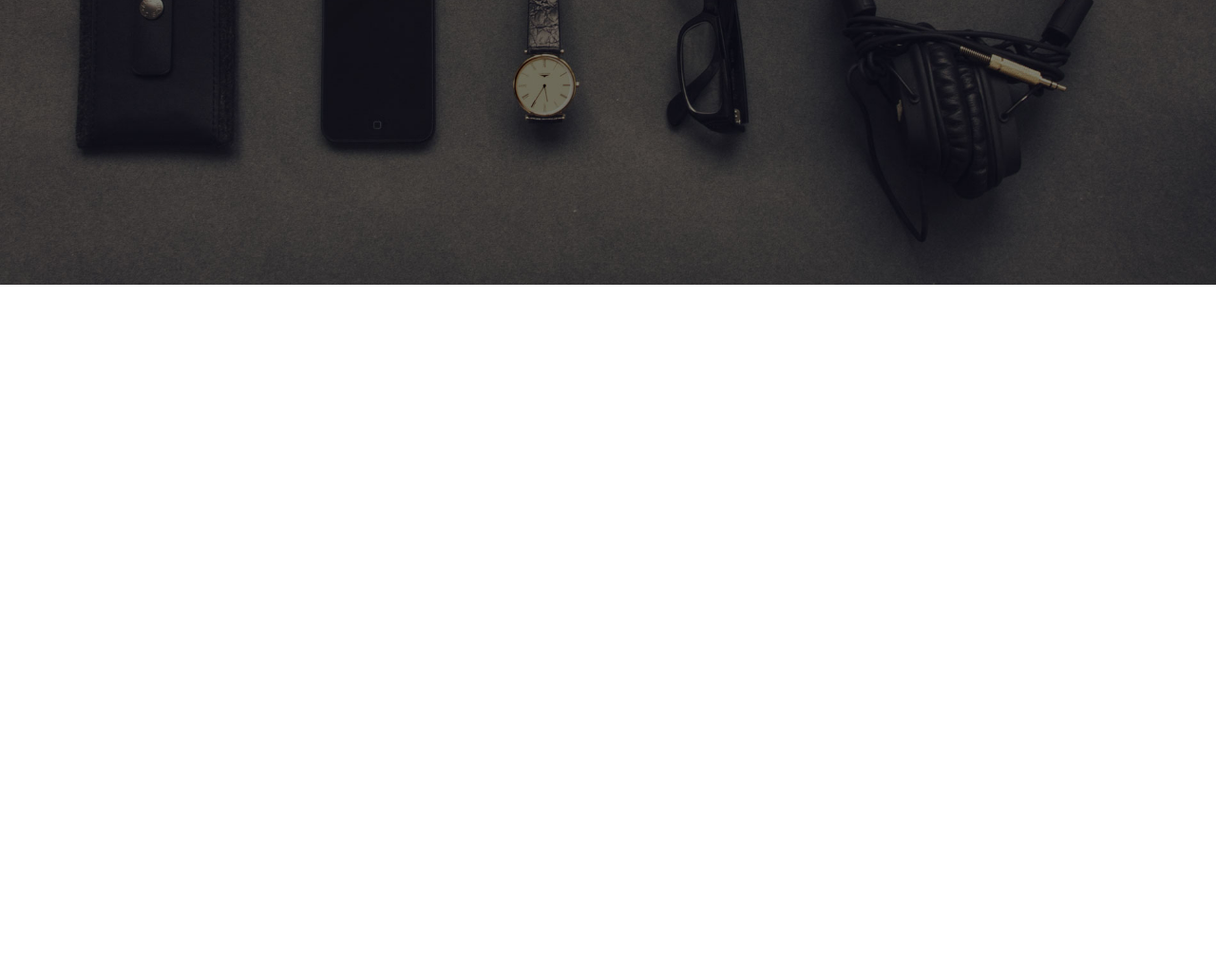
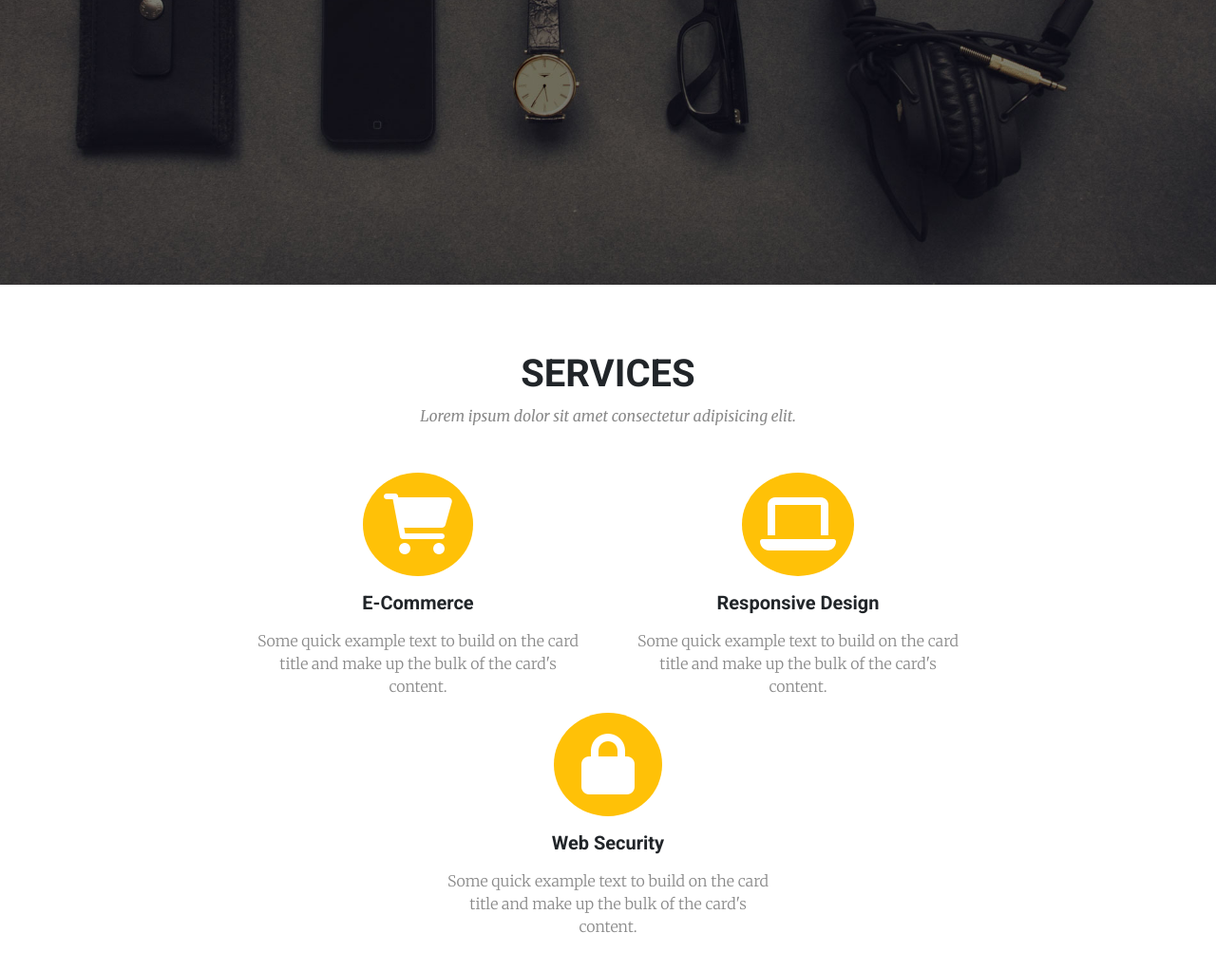
Before and after one commit to alaayasser741/BootStarp-Template-one, a plain HTML site: page index.html in a window 1280 px wide. Shown: the part 500-1522 px from the top of the page at 95% size. Before the commit the page ends 800 px from the top, so only its background shows below. Drawn offline with nearby package versions, Linux system fonts and the light colour scheme.

Commit message:
Add Services Section

```diff
--- a/CSS/style.css
+++ b/CSS/style.css
@@ -3,9 +3,15 @@
 :root{
     --yellow-color:#FFC800;
     --light-color:#F8F9FA;
+    --section-margin:70px;
 }
 body{
     font-family: 'Roboto', sans-serif;
+}
+.main-title{
+    font-family: 'Merriweather', serif;
+    font-style: italic;
+    color: rgb(138, 138, 138);
 }
 header{
     height: 100vh;
@@ -16,7 +22,7 @@ header{
     position: relative;
 }
 header .navbar{
-    padding: 20px 0;
+    padding: 1.5rem 0;
 }
 header .navbar-nav .nav-item a{
     font-size: 1rem;
@@ -43,3 +49,8 @@ header .header-info h1 span{
     font-style: normal;
     font-size: 4rem;
 }
+/* //////////////////////////// */
+.services{
+    margin-top: var(--section-margin);
+    margin-bottom: var(--section-margin);
+}
--- a/index.html
+++ b/index.html
@@ -4,6 +4,7 @@
     <meta charset="UTF-8">
     <meta http-equiv="X-UA-Compatible" content="IE=edge">
     <meta name="viewport" content="width=device-width, initial-scale=1.0">
+    <link rel="stylesheet" href="https://cdnjs.cloudflare.com/ajax/libs/font-awesome/6.1.1/css/all.min.css">
     <link href="https://cdn.jsdelivr.net/npm/bootstrap@5.0.2/dist/css/bootstrap.min.css" rel="stylesheet" integrity="sha384-EVSTQN3/azprG1Anm3QDgpJLIm9Nao0Yz1ztcQTwFspd3yD65VohhpuuCOmLASjC" crossorigin="anonymous">
     <link rel="stylesheet" href="CSS/style.css">
     <title>BootStrap Template</title>
@@ -15,7 +16,7 @@
         <!-- Start Nav -->
             <nav class="navbar navbar-expand-lg navbar-dark ">
                 <div class="container">
-                    <a href="#"><img style="width: 140px;" src="images/navbar-logo.svg" alt="logo"></a>
+                    <a href="#"><img style="width: 8.8rem;" src="images/navbar-logo.svg" alt="logo"></a>
                     <button class="navbar-toggler" type="button" data-bs-toggle="collapse" data-bs-target="#navbarSupportedContent" aria-controls="navbarSupportedContent" aria-expanded="false" aria-label="Toggle navigation">
                         <span class="navbar-toggler-icon"></span>
                     </button>
@@ -51,6 +52,37 @@
         <!-- End Title Header -->
         </header>
         <!-- End Header -->
+        <!-- Start Services -->
+        <div class="services container" id="services">
+            <div class="title text-center">
+                <h2 class="text-uppercase fw-bold fs-1">services</h2>
+                <p class="main-title">Lorem ipsum dolor sit amet consectetur adipisicing elit.</p>
+            </div>
+            <div class="boxes row justify-content-center mt-5">
+                <div class="card col-4 text-center border-0" style="width: 25rem;">
+                    <i class="fa-solid fa-cart-shopping rounded-circle bg-warning m-auto text-white fa-4x" style="display: inline-block; padding: .35em;"></i>
+                    <div class="card-body">
+                        <h5 class="card-title fw-bold mb-3">E-Commerce</h5>
+                        <p class="card-text main-title fst-normal">Some quick example text to build on the card title and make up the bulk of the card's content.</p>
+                    </div>
+                </div>
+                <div class="card col-4 text-center border-0" style="width: 25rem;">
+                    <i class="fa-solid fa-laptop rounded-circle bg-warning m-auto text-white fa-4x" style="display: inline-block; padding: .35em .3em;"></i>
+                    <div class="card-body">
+                        <h5 class="card-title fw-bold mb-3">Responsive Design</h5>
+                        <p class="card-text main-title fst-normal">Some quick example text to build on the card title and make up the bulk of the card's content.</p>
+                    </div>
+                </div>
+                <div class="card col-4 text-center border-0" style="width: 25rem;">
+                    <i class="fa-solid fa-lock rounded-circle bg-warning m-auto text-white fa-4x " style="display: inline-block; padding: .35em .45em;"></i>
+                    <div class="card-body">
+                        <h5 class="card-title fw-bold mb-3">Web Security</h5>
+                        <p class="card-text main-title fst-normal">Some quick example text to build on the card title and make up the bulk of the card's content.</p>
+                    </div>
+                </div>
+            </div>
+        </div>
+        <!-- End Services -->
     </main>
     <script src="https://cdn.jsdelivr.net/npm/bootstrap@5.0.2/dist/js/bootstrap.bundle.min.js" integrity="sha384-MrcW6ZMFYlzcLA8Nl+NtUVF0sA7MsXsP1UyJoMp4YLEuNSfAP+JcXn/tWtIaxVXM" crossorigin="anonymous"></script>
     <script src="JS/main.js"></script>
```
